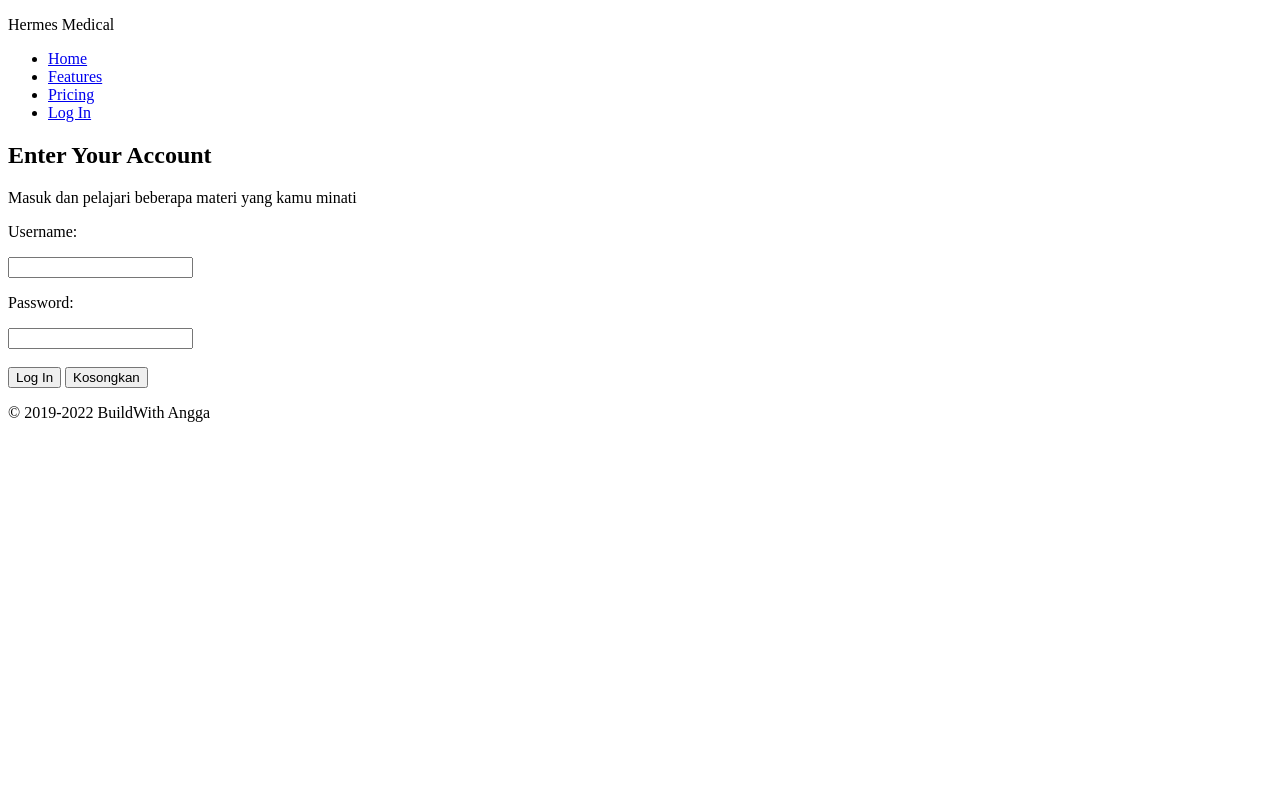
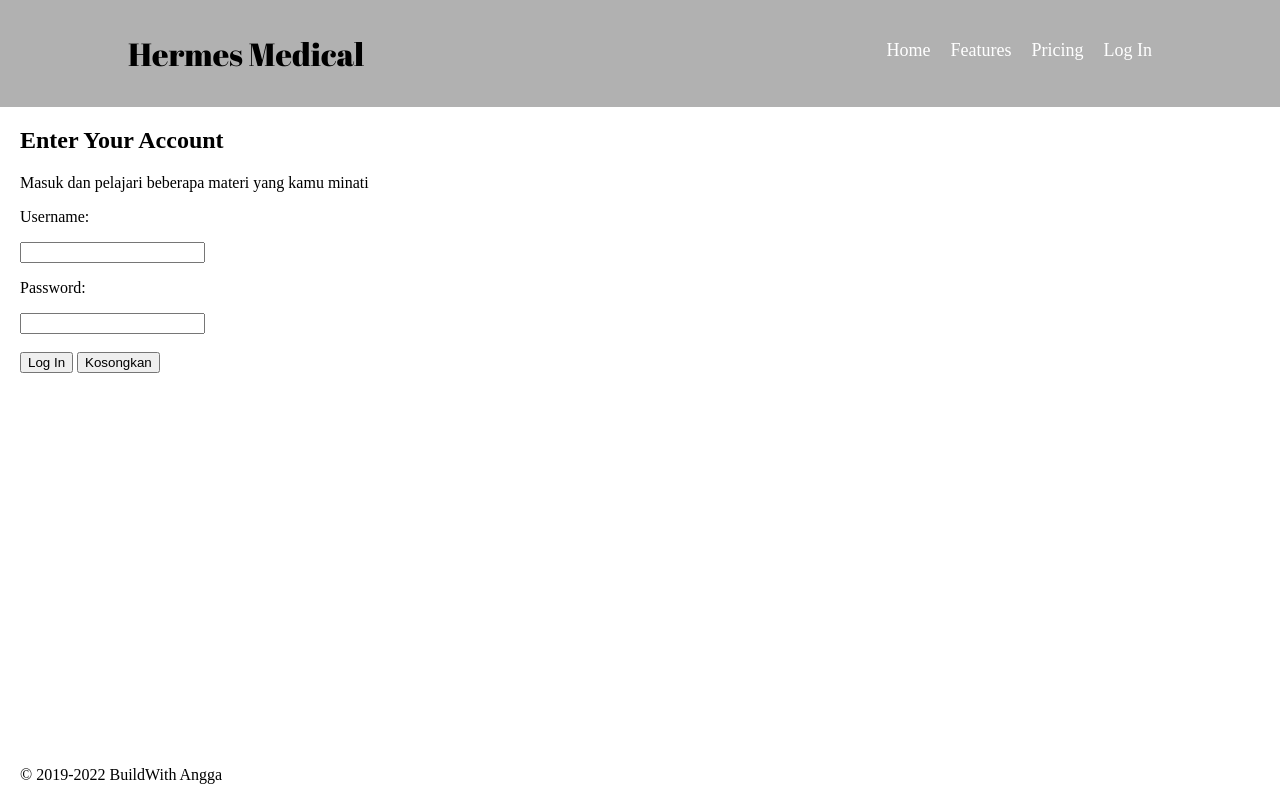
Before and after one commit to student-of-remoteworkerid/bwahtml5, a plain HTML site: page login.html in a window 1280 px wide. Drawn offline with Linux system fonts and the light colour scheme.

Commit message:
material float, css navigation, pseudo-classes, and local fonts

```diff
--- a/login.html
+++ b/login.html
@@ -5,29 +5,34 @@
     <meta name="viewport" content="width=device-width, initial-scale=1.0">
     <meta http-equiv="X-UA-Compatible" content="IE=edge">
     <title>Login - Hermes Medical</title>
+
+    <link rel="stylesheet" href="styles/main.css">
 </head>
 
 <body>
 
-    <nav>
-        <p>
+    <nav class="header">
+        <div class="container">
+            <p class="logo">
                 Hermes Medical
             </p>
-        <ul>
+            <ul class="navigation">
                 <li>
-                <a href="index.html">Home</a>
+                    <a href="login.html">Log In</a>
+                </li>
+                <li>
+                    <a href="#">Pricing</a>
                 </li>
                 <li>
                     <a href="features.html">Features</a>
                 </li>
                 <li>
-                <a href="#">Pricing</a>
-            </li>
-            <li>
-                <a href="login.html">Log In</a>
+                    <a href="index.html">Home</a>
                 </li>
             </ul>
+        </div>
     </nav>
+
     <section>
         <div>
             <h1>
--- a/styles/main.css
+++ b/styles/main.css
@@ -1,11 +1,60 @@
+/* install fonts */
+@font-face {
+    font-family: abrilFat;
+    src: url('../fonts/AbrilFatface-Regular.ttf');
+}
+
 body {
     margin: 0;
+}
+
+.container {
+    width: 80%;
+    overflow: hidden;
+    margin: auto;
 }
 
 .header {
     width: 100%;
     overflow: hidden;
     background: #b1b1b1;
-    padding-left: 50px;
-    margin-bottom: 50px;
 }
+
+.header .logo {
+    font-size: 32px;
+    float: left;
+    font-family: abrilFat;
+}
+
+.header .navigation {
+    float: right;
+    margin-top: 40px;
+}
+
+.header .navigation li {
+    float: right;
+    margin-left: 20px;
+    font-size: 18px;
+    display: block;
+    flex-direction: column-reverse;
+}
+
+.header .navigation li a {
+    color: #ffffff;
+    text-decoration: none;
+}
+
+.header .navigation li a:hover {
+    color: red;
+    text-decoration: underline;
+}
+
+section {
+    margin-left: 20px;
+}
+
+footer {
+    position: fixed;
+    bottom: 0;
+    margin-left: 20px;
+}
```
Also changed, not shown: features.html (+10 -10 lines), index.html (+9 -7 lines), fonts/AbrilFatface-Regular.ttf (added), 1 other file. Lines whose indentation alone changed are shown as unchanged.
